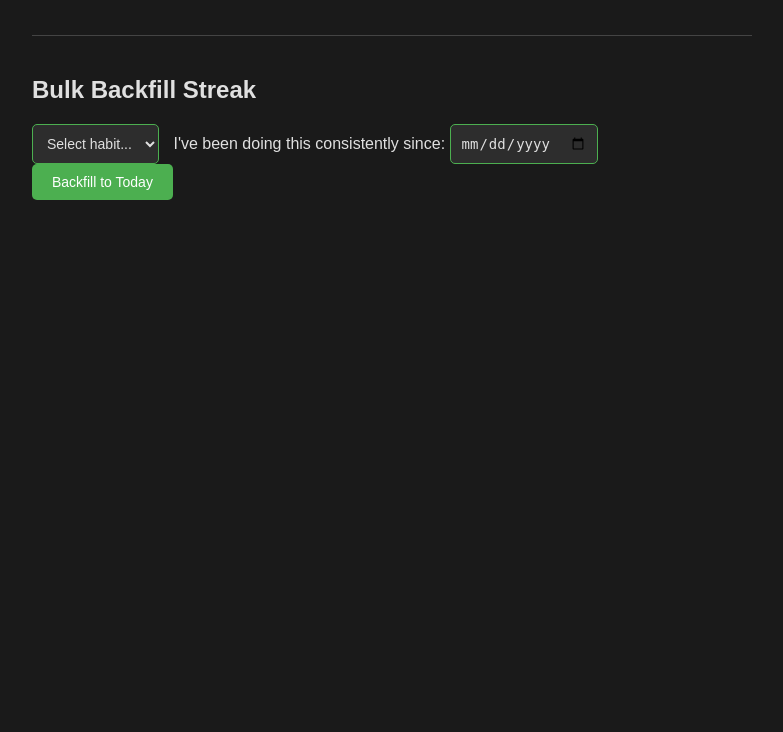
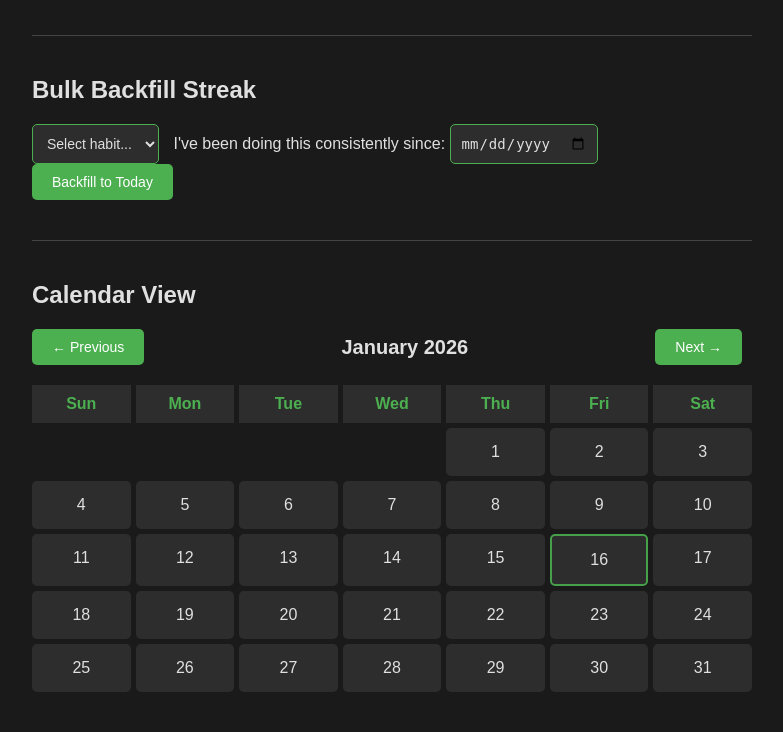
Before and after one commit to cliang100/Habit-tracker, a Flask app: page / in a window 1280 px wide. Shown: the part 852-1584 px from the top of the page, without its empty margins (248-1031 px from the left). Before the commit the page ends 1052 px from the top, so only its background shows below. Run offline with Flask 3, Linux system fonts and the light colour scheme; data that the repository does not hold is empty.

Commit message:
Add calendar view with habit tracking (WIP - multi-habit bug)

```diff
--- a/app.py
+++ b/app.py
@@ -135,6 +135,25 @@ def bulk_backfill():
     conn.close()
     return redirect(url_for('home'))
 
+# TODO: Fix bug - append happens inside if statement, only shows first habit per day
+# Move data[date_str].append(habit_name) outside the if block
+@app.route('/api/habit_data')
+def habit_data():
+    conn = sqlite3.connect('habits.db')
+    c = conn.cursor()
+    c.execute("SELECT date, habit_name FROM habits ORDER BY date")
+    rows = c.fetchall()
+    conn.close()
+
+    # Group by date
+    data = {}
+    for date_str, habit_name in rows:
+        if date_str not in data:
+            data[date_str] = []
+            data[date_str].append(habit_name)
+
+    return data
+
 if __name__ == "__main__":
     init_db()
     app.run(debug=True)
--- /dev/null
+++ b/static/calendar.js
@@ -0,0 +1,76 @@
+let currentMonth = new Date().getMonth();
+let currentYear = new Date().getFullYear();
+let habitData = {};
+
+async function loadHabitData() {
+    const response = await fetch('/api/habit_data');
+    habitData = await response.json();
+    renderCalendar();
+}
+
+function renderCalendar() {
+    const monthNames = ["January", "February", "March", "April", "May", "June",
+        "July", "August", "September", "October", "November", "December"];
+
+    document.getElementById('current-month').textContent =
+        `${monthNames[currentMonth]} ${currentYear}`;
+
+    const firstDay = new Date(currentYear, currentMonth, 1).getDay();
+    const daysInMonth = new Date(currentYear, currentMonth + 1, 0).getDate();
+
+    let calendarHTML = `<div class = "calendar-grid">`;
+
+    // Day headers
+    const days = ['Sun', 'Mon', 'Tue', 'Wed', 'Thu', 'Fri', 'Sat'];
+    days.forEach(day => {
+        calendarHTML += `<div class="calendar-header">${day}</div>`;
+    });
+
+    // Empty cells before first day
+    for (let i = 0; i < firstDay; i ++) {
+        calendarHTML += `<div class="calendar-day empty"></div>`;
+    }
+
+    // Days of month
+    for (let day = 1; day <= daysInMonth; day++) {
+        const dateStr = `${currentYear}-${String(currentMonth + 1).padStart(2, '0')}-${String(day).padStart(2, '0')}`;
+        const hasData = habitData[dateStr] && habitData[dateStr].length > 0;
+        const isToday = new Date().toDateString() === new Date(currentYear, currentMonth, day).toDateString();
+
+        calendarHTML += `<div class="calendar-day ${hasData ? 'completed' : ''} ${isToday ? 'today' : ''}"
+        onclick="showDayDetails('${dateStr}')">
+        ${day}
+        </div>`;
+    }
+
+    calendarHTML += `</div>`;
+    document.getElementById('calendar-container').innerHTML = calendarHTML;
+}
+
+function previousMonth() {
+    currentMonth--;
+    if (currentMonth < 0) {
+        currentMonth = 11;
+        currentYear--;
+    }
+    renderCalendar();
+}
+
+function nextMonth() {
+    currentMonth++;
+    if (currentMonth > 11) {
+        currentMonth = 0;
+        currentYear++;
+    }
+    renderCalendar();
+}
+
+function showDayDetails(dateStr) {
+    const habits = habitData[dateStr];
+    if (habits && habits.length > 0) {
+        alert(`Completed on ${dateStr}:\n- ${habits.join('\n- ')}`);
+    }
+}
+
+// Load on page load
+loadHabitData();
--- a/static/style.css
+++ b/static/style.css
@@ -140,3 +140,58 @@ input[type="date"] {
     margin-right: 10px;
     font-size: 14px;
 }
+
+.calendar-controls {
+    display: flex;
+    justify-content: space-between;
+    align-items: center;
+    margin: 20px 0;
+}
+
+#current-month {
+    font-size: 20px;
+    font-weight: bold;
+    color: #e0e0e0;
+}
+
+.calendar-grid {
+    display: grid;
+    grid-template-columns: repeat(7, 1fr);
+    gap: 5px;
+    margin-top: 20px;
+}
+
+.calendar-header {
+    background-color: #2d2d2d;
+    padding: 10px;
+    text-align: center;
+    font-weight: bold;
+    color: #4CAF50;
+}
+
+.calendar-day {
+    background-color: #2d2d2d;
+    padding: 15px;
+    text-align: center;
+    border-radius: 5px;
+    cursor: pointer;
+    min-height: 40px;
+}
+
+.calendar-day.empty {
+    background-color: transparent;
+    cursor: default;
+}
+
+.calendar-day.completed {
+    background-color: #4CAF50;
+    color: white;
+}
+
+.calendar-day.today {
+    border: 2px solid #45a049;
+}
+
+.calendar-day:hover:not(.empty) {
+    opacity: 0.8;
+}
--- a/templates/index.html
+++ b/templates/index.html
@@ -66,5 +66,15 @@
         <label>I've been doing this consistently since: <input type="date" name="start_date" required></label>
         <button type="submit">Backfill to Today</button>
     </form>
+    <hr>
+    <h2>Calendar View</h2>
+    <div class="calendar-controls">
+        <button onclick="previousMonth()">← Previous</button>
+        <span id="current-month"></span>
+        <button onclick="nextMonth()">Next →</button>
+    </div>
+    <div id="calendar-container"></div>
+
+    <script src="{{ url_for('static', filename='calendar.js') }}"></script>
 </body>
 </html>
```
Also changed, not shown: README.md.
